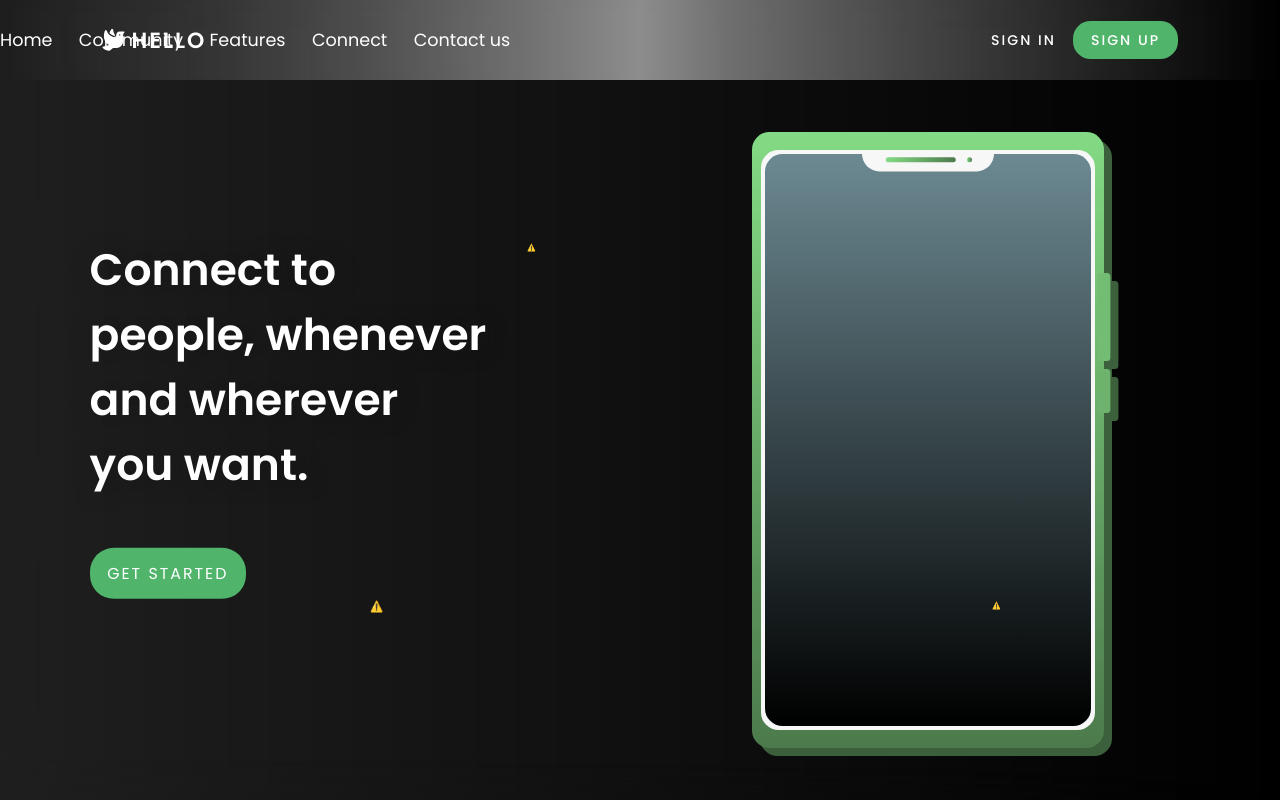
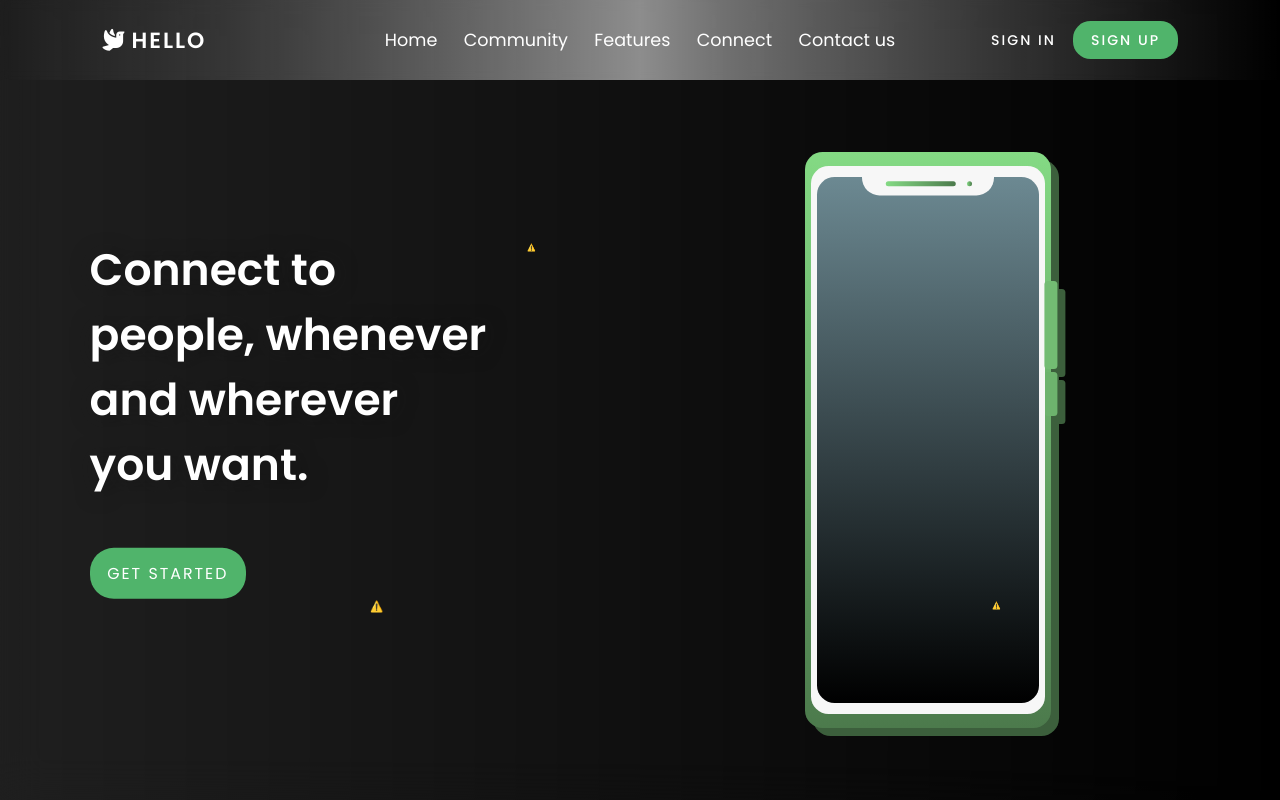
Before and after one commit to sayak-12/glassmorphism_chatApp, a plain HTML site: page chatApp hello/index.html in a window 1280 px wide. Drawn offline with nearby package versions, Linux system fonts and the light colour scheme; no server answers; a web font is replaced by a local one.

Commit message:
new commit max-height

```diff
--- a/chatApp hello/app.js
+++ b/chatApp hello/app.js
@@ -27,9 +27,6 @@ window.onresize =()=>{
         document.querySelectorAll(".menuitem").forEach((item)=>{
             item.style.display = "none";
         })
-        document.querySelector(".menu").style.position = "absolute";
-
-        document.querySelector(".menu").style.right = "15%";
 
     }
     else{
@@ -41,7 +38,6 @@ window.onresize =()=>{
         document.querySelectorAll(".menuitem").forEach((item)=>{
             item.style.display = "flex";
         })
-        document.querySelector(".menu").style.position = "unset";
 
     }
 }
--- a/chatApp hello/style.css
+++ b/chatApp hello/style.css
@@ -36,7 +36,7 @@ html{
     gap: 0.8rem;
 }
 .menu{
-    position: absolute;
+    /* position: absolute; */
     margin: 0 auto;
     gap: 3rem;
 }
@@ -203,8 +203,8 @@ html{
     align-items: center;
 }
 .mobile{
-    height: 70rem;
-    width: 40rem;
+    height: 80%;
+    width: 35%;
     border-radius: 2rem;
     background: linear-gradient(to bottom, rgb(132, 218, 132), rgb(76, 122, 76));
     display: flex;
@@ -214,8 +214,9 @@ html{
     filter: drop-shadow(1rem 1rem 0 rgb(60, 95, 60));
 }
 .screenborder{
-    height: 66rem;
-    width: 38rem;
+    position: relative;
+    height: 95%;
+    width: 95%;
     border-radius: 2rem;
     background-color: #f7f7f7;
     display: flex;
@@ -246,8 +247,8 @@ html{
     border-radius: 0.4rem;
 }
 .screen{
-    height: 65rem;
-    width: 37rem;
+    height: 96%;
+    width: 95%;
     border-radius: 2rem;
     background: linear-gradient(to bottom, rgb(108, 137, 146), rgb(0, 0, 0));
     display: flex;
--- a/style.css
+++ b/style.css
@@ -203,7 +203,7 @@ html{
     align-items: center;
 }
 .mobile{
-    height: 80%;
+    aspect-ratio: 9/16;
     width: 340px;
     border-radius: 2rem;
     background: linear-gradient(to bottom, rgb(132, 218, 132), rgb(76, 122, 76));
@@ -608,3 +608,27 @@ html{
         width: 90%;
     }
  }
+ @media screen and (max-height:730px){
+    .mobile{
+        width: 325px;
+    }
+ }
+ @media screen and (max-height:650px){
+    .mobile{
+        width: 280px;
+    }
+ }
+ @media screen and (max-height:600px){
+    .mobile{
+        width: 250px;
+    }
+    .svgleft{
+        bottom: 0;
+        transform: scale(1) translateX(10rem);
+    }
+    .svgout{
+        top: 1rem;
+        transform: scale(0.6) translateX(10rem);
+
+    }
+ }
```
